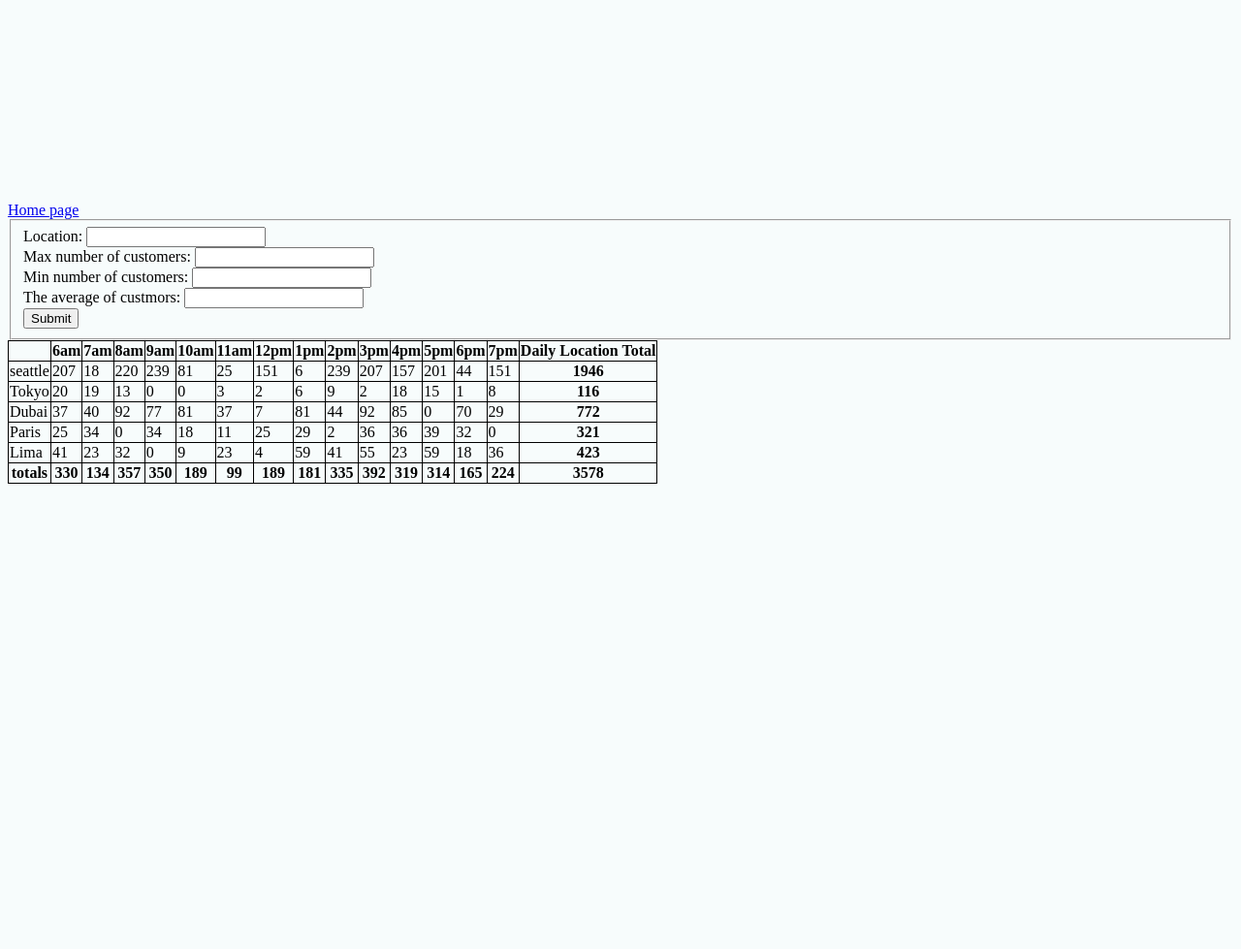
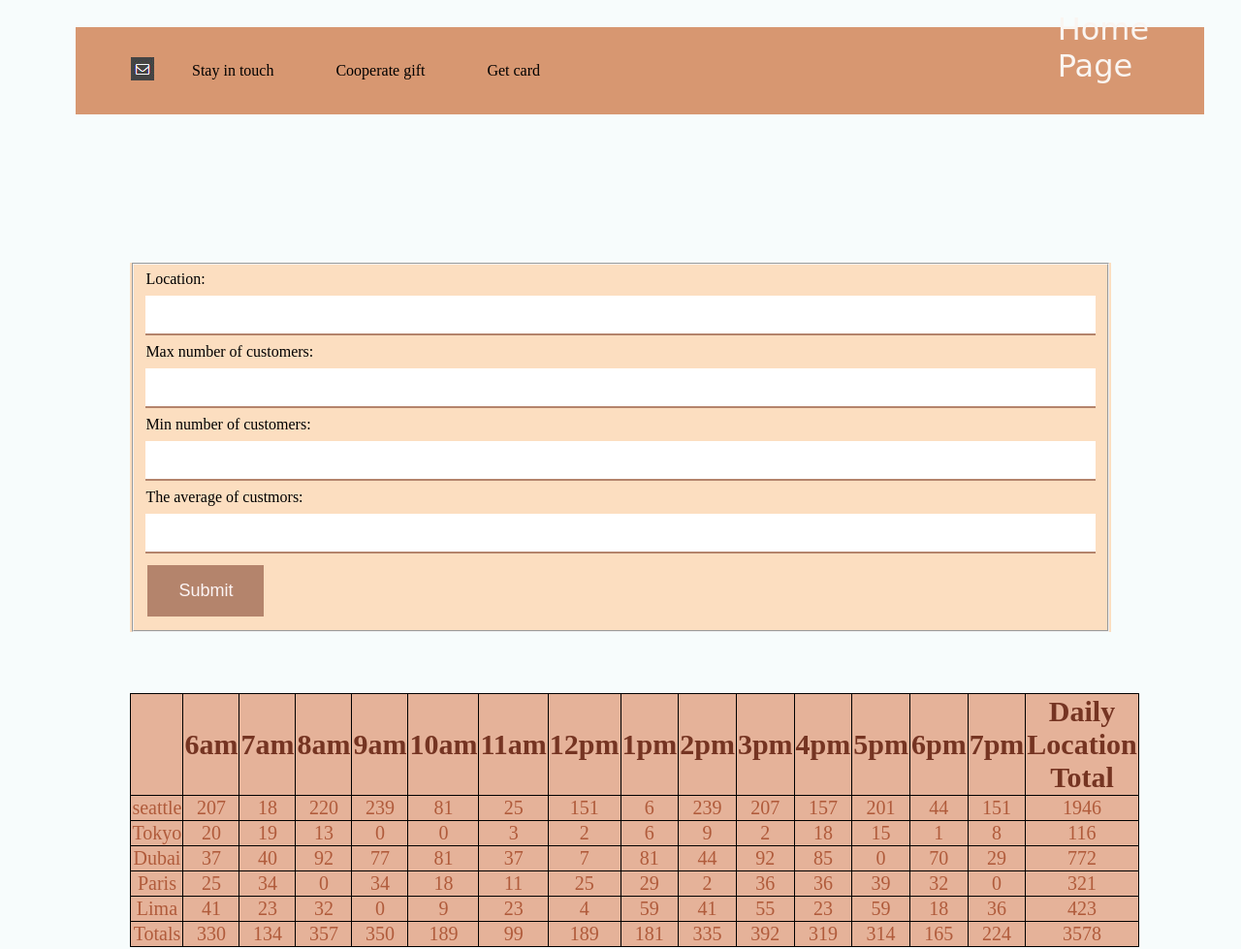
Before and after one commit to HaninHaidrah/cookie-stand, a plain HTML site: page sales.html in a window 1280 px wide. Shown: the whole page at 97% size. Before the commit the page ends 859 px from the top, so only its background shows below. Drawn offline with Linux system fonts and the light colour scheme; a web font is replaced by a local one.

Commit message:
change font color

```diff
--- a/css/style.css
+++ b/css/style.css
@@ -52,6 +52,8 @@ float: left;
 margin: 20px;
 width: 100%;
 position: relative;
+font-family: 'Zilla Slab Highlight', cursive;
+font-size: 18px;
 
 }
 
@@ -108,7 +110,7 @@ position: relative;
     left: 45%;
     right: 5%;
     color: darkgreen;
-    font-family: Cambria, Cochin, Georgia, Times, 'Times New Roman', serif;
+    font-family:Arial;
   }
 
 
@@ -119,7 +121,7 @@ main div h2{
      position: absolute;
      top: 50%;
      right: 35%;
-     font-family: monospace;
+     font-family: 'Times New Roman', Times, serif;
      font-size: 20px;
  }
 
@@ -151,7 +153,7 @@ main #seconddiv h2{
   left: 45%;
   right: 5%;
   color: darkgreen;
-  font-family: Cambria, Cochin, Georgia, Times, 'Times New Roman', serif;
+  font-family:Arial;
 }
 
 
@@ -162,7 +164,7 @@ main #seconddiv p {
    position: absolute;
    top: 90%;
    right: 35%;
-   font-family: monospace;
+   font-family: 'Times New Roman', Times, serif;
    font-size: 20px;
 }
 
@@ -171,7 +173,7 @@ main #seconddiv p {
 
  main section{
   position: relative;
-  background-color: cadetblue;
+  background-color: rgb(145, 199, 136);
   padding: 10%;
   margin-top: 15%;
   margin-left: 5%;
@@ -196,7 +198,7 @@ main #thirddiv h2{
   left: 35%;
   right: 0%;
   color: rgb(1, 24, 1);
-  font-family: Cambria, Cochin, Georgia, Times, 'Times New Roman', serif;
+  font-family:Arial;
 
 }
 
@@ -208,7 +210,7 @@ main #thirddiv p {
    position: absolute;
    top: 40%;
    left: 35%;
-   font-family: monospace;
+   font-family: 'Times New Roman', Times, serif;
    font-size: 20px;
    /* background-color: rgb(165, 189, 165); */
    color: whitesmoke;
@@ -232,7 +234,7 @@ cursor: pointer;
 
 main #sec2{
   position: relative;
-  background-color: rgb(248, 234, 229);
+  background-color: rgb(221, 255, 188);
 }
 
 #right{
@@ -253,6 +255,8 @@ main #sec2{
   /* background-color:cornsilk; */
   padding: 2%;
   margin-top: 0%;
+  font-family: 'Times New Roman', Times, serif;
+
 }
 main #right h2{
 
@@ -262,7 +266,7 @@ main #right h2{
   right: 15%;
   left: 5%;
   color:rgb(16, 16, 17);
-  font-family: Cambria, Cochin, Georgia, Times, 'Times New Roman', serif;
+  font-family:Arial;
 
 }
 
@@ -286,6 +290,8 @@ main #right h2{
   /* background-color:cornsilk; */
   padding: 2%;
   margin-top: 0%;
+  font-family: 'Times New Roman', Times, serif;
+
 
 }
 main #left h2{
@@ -296,20 +302,20 @@ main #left h2{
   left: 65%;
   right: 5%;
   color:rgb(16, 16, 17);
-  font-family: Cambria, Cochin, Georgia, Times, 'Times New Roman', serif;
+  font-family:Arial;
 }
 
 footer{
   margin-right: 30px;
   margin-left: 30px;
- font-family: 'Times New Roman', Times, serif;
+ font-family: 'Times New Roman';
  height: 100px;
   margin-top: 20%;
 }
 
 #div3{
 
-  background-color: chocolate;
+  background-color: rgb(254, 255, 222);
   padding: 20px;
   float: left;
   margin: 20px;
@@ -320,7 +326,7 @@ footer{
 footer #div3 span ul li{
   display:inline-block;
   margin-left: 250px;
-  color: rgb(9, 31, 2);
+  color: darkgreen;
   font-size: 20px;
   font-family: cursive;
 }
@@ -333,3 +339,104 @@ footer #div3 span ul li{
   left: 4%;
   right: 10%;
 }
+
+form{
+  margin-top: 5%;
+  margin-left: 10%;
+  margin-right: 10%;
+  background-color: rgb(252, 222, 192);
+}
+
+input[type=text] {
+  width: 100%;
+  padding: 12px 20px;
+  margin: 8px 0;
+  box-sizing: border-box;
+  border: none;
+  border-bottom: 2px solid rgb(180, 132, 108);
+
+}
+
+  input[type=number] {
+    width: 100%;
+    padding: 12px 20px;
+    margin: 8px 0;
+    box-sizing: border-box;
+    border: none;
+    border-bottom: 2px solid rgb(180, 132, 108);
+  }
+ input[type=submit] {
+    background-color:rgb(180, 132, 108);
+    border: none;
+    color: rgb(252, 244, 244);
+    padding: 16px 32px;
+    text-decoration: none;
+    margin: 4px 2px;
+    cursor: pointer;
+    font-size: 18px;
+    font-family: Arial, Helvetica, sans-serif;
+  }
+
+
+#divsales1{
+  padding: 20px;
+  float: left;
+  margin: 20px;
+  background-color: rgb(215, 151, 113);
+  width: 100%;
+  position: relative;
+  }
+
+  #divsales1 span ul li{
+  display: inline-block;
+  margin-left: 60px;
+  position: relative;
+  }
+
+  #divsales1 img{
+
+      position: absolute;
+      top: 34%;
+      bottom: 5%;
+      right: 93%;
+  }
+
+  #divsales1 a{
+
+color: rgb(250, 245, 241);
+    position: absolute;
+    bottom: 35%;
+    left: 87%;
+    font-size: xx-large;
+    text-decoration: none;
+    font-family: 'Zilla Slab Highlight', cursive;
+  }
+
+
+
+
+    table{
+      margin-top: 5%;
+      margin-left: 10%;
+      margin-right: 10%;
+      padding: 12%;
+      background-color: rgb(229, 178, 153);
+      width: 80%;
+      height: 100%;
+
+    }
+
+    th{
+font-size: 30px;
+color: rgb(117, 52, 34);
+    }
+
+    td{
+      font-size: 20px;
+      color: rgb(176, 91, 59);
+      text-align: center;
+
+    }
+    tr{
+      padding: 2%;
+    }
--- a/index.html
+++ b/index.html
@@ -8,6 +8,9 @@
     <title>Document</title>
     <link href="sales.html">
     <link rel="stylesheet" href="css/style.css">
+    <link rel="preconnect" href="https://fonts.googleapis.com">
+<link rel="preconnect" href="https://fonts.gstatic.com" crossorigin>
+<link href="https://fonts.googleapis.com/css2?family=Zilla+Slab+Highlight:wght@400;700&display=swap" rel="stylesheet">
 
 </head>
 
--- a/js/app.js
+++ b/js/app.js
@@ -97,7 +97,7 @@ Shops.prototype.render = function () {
 
     }
 
-    let finalElement2 = document.createElement('th');
+    let finalElement2 = document.createElement('td');
     rawsElement2.appendChild(finalElement2);
     finalElement2.textContent = `${this.totalsOfcook}`
 }
@@ -110,9 +110,9 @@ let footerRow = function () {
     tableElement.appendChild(rawsElement);
 
 
-    let headElement2 = document.createElement('th');
+    let headElement2 = document.createElement('td');
     rawsElement.appendChild(headElement2);
-    headElement2.textContent = `totals`;
+    headElement2.textContent = `Totals`;
 
     let totalOftotal = 0;
     for (let i = 0; i < hours.length; i++) {
@@ -126,11 +126,11 @@ let footerRow = function () {
 
         }
 
-        let headElement = document.createElement('th');
+        let headElement = document.createElement('td');
         rawsElement.appendChild(headElement);
         headElement.textContent = `${totals}`;
     }
-    let headElement = document.createElement('th');
+    let headElement = document.createElement('td');
     rawsElement.appendChild(headElement);
     headElement.textContent = `${totalOftotal}`;
 
--- a/sales.html
+++ b/sales.html
@@ -8,6 +8,9 @@
     <title>Document</title>
     <link rel="stylesheet" href="css/style.css">
     <link href="index.html">
+    <link rel="preconnect" href="https://fonts.googleapis.com">
+    <link rel="preconnect" href="https://fonts.gstatic.com" crossorigin>
+    <link href="https://fonts.googleapis.com/css2?family=Zilla+Slab+Highlight:wght@400;700&display=swap" rel="stylesheet">
 
 
 </head>
@@ -17,10 +20,24 @@
 
     <header>
 
+        <div id="divsales1">
+
+            <img src="img/mail-icon.png">
+            <span>
+                <ul>
+                    <li>Stay in touch</li>
+                    <li>Cooperate gift</li>
+                    <li>Get card</li>
+                </ul>
+                <nav><a href="index.html">Home Page</a></nav>
+            </span>
+
+        </div>
+
+
     </header>
 
 
-    <a href="index.html">Home page</a>
 
     <main id="form">
 
```
